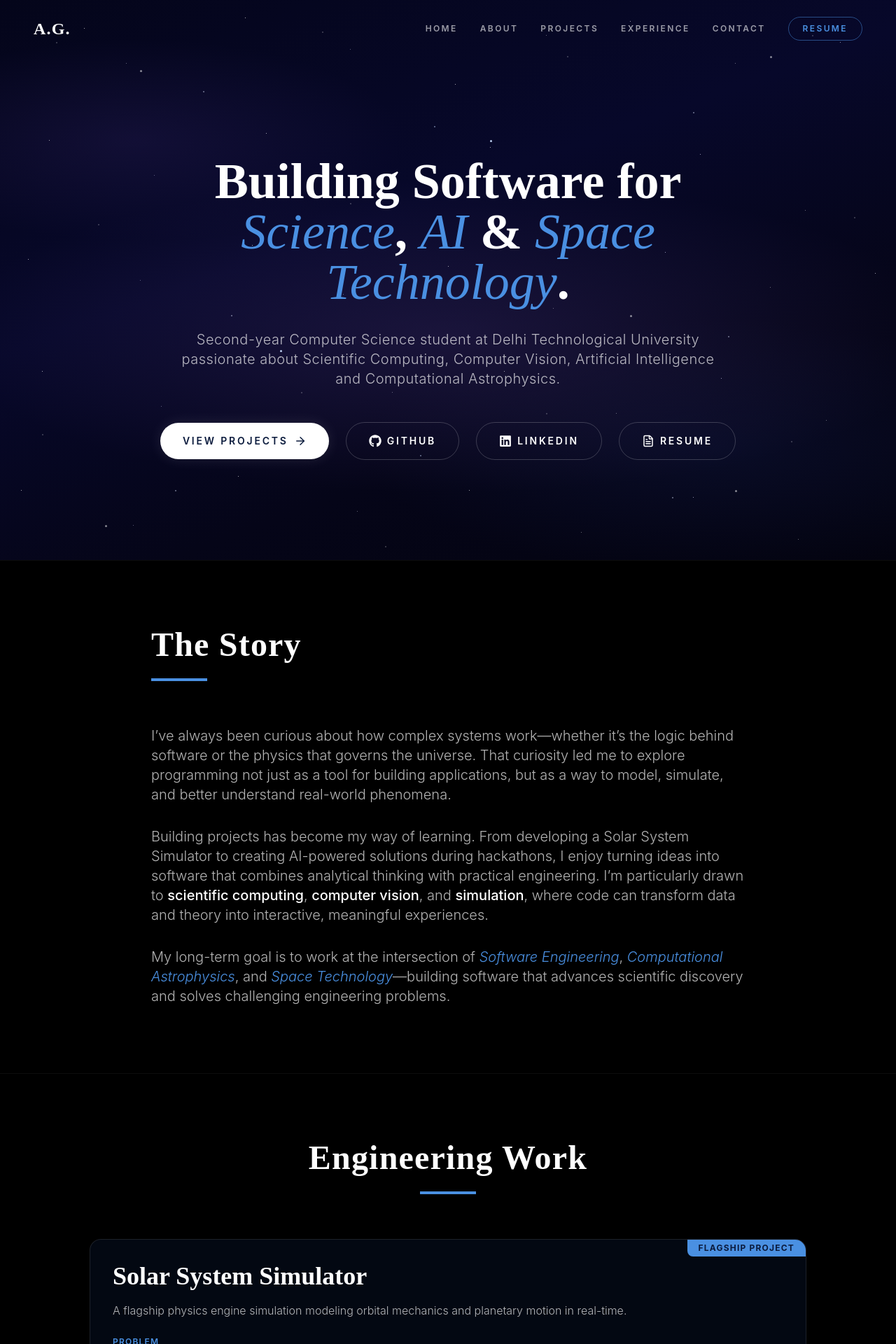
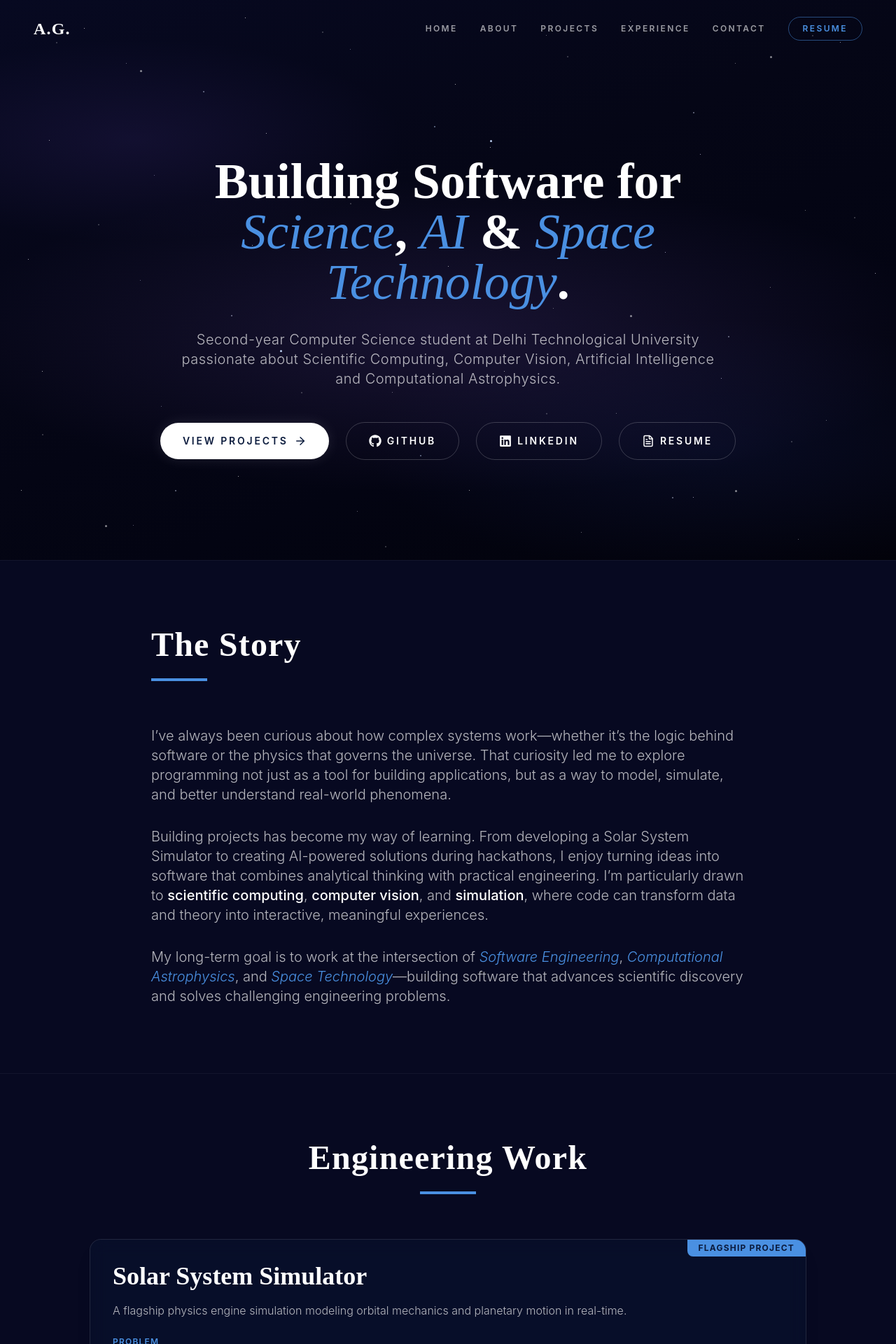
Before and after one commit to abhishtagyanda-png/htmlportfolioo, a React (Vite) app: page / in a window 1280 px wide. Shown: the top 1920 px of the page at 70% size. Built offline with nearby package versions, Linux system fonts and the light colour scheme.

Commit message:
fix: make starfield visible across all sections by removing opaque backgrounds

```diff
--- a/src/components/layout/Footer.jsx
+++ b/src/components/layout/Footer.jsx
@@ -2,7 +2,7 @@ import React from 'react';
 
 const Footer = () => {
   return (
-    <footer className="bg-background py-16 border-t border-white/5 relative z-10">
+    <footer className="bg-transparent py-16 border-t border-white/5 relative z-10">
       <div className="container mx-auto px-6 text-center max-w-2xl">
         <div className="font-serif text-xl md:text-2xl italic text-white/70 mb-8 font-light flex flex-col gap-4">
           <p>"The universe is big. Might as well write good code while exploring it."</p>
--- a/src/components/sections/About.jsx
+++ b/src/components/sections/About.jsx
@@ -4,7 +4,7 @@ import SectionHeading from '../ui/SectionHeading';
 
 const About = () => {
   return (
-    <section id="about" className="py-24 bg-background relative border-t border-white/5">
+    <section id="about" className="py-24 bg-transparent relative border-t border-white/5">
       <div className="container mx-auto px-6 max-w-4xl">
         <SectionHeading align="left">The Story</SectionHeading>
 
--- a/src/components/sections/Achievements.jsx
+++ b/src/components/sections/Achievements.jsx
@@ -38,7 +38,7 @@ const achievementsData = [
 
 const Achievements = () => {
   return (
-    <section id="achievements" className="py-24 bg-background relative border-t border-white/5">
+    <section id="achievements" className="py-24 bg-transparent relative border-t border-white/5">
       <div className="container mx-auto px-6 max-w-5xl">
         <SectionHeading>Milestones</SectionHeading>
 
--- a/src/components/sections/Contact.jsx
+++ b/src/components/sections/Contact.jsx
@@ -6,7 +6,7 @@ import { FaLinkedin, FaGithub } from 'react-icons/fa';
 
 const Contact = () => {
   return (
-    <section id="contact" className="py-32 bg-background relative border-t border-white/5">
+    <section id="contact" className="py-32 bg-transparent relative border-t border-white/5">
       <div className="container mx-auto px-6 max-w-3xl text-center">
         <SectionHeading>Initiate Contact</SectionHeading>
 
--- a/src/components/sections/Projects.jsx
+++ b/src/components/sections/Projects.jsx
@@ -105,7 +105,7 @@ const ProjectCard = ({ project, index }) => (
 
 const Projects = () => {
   return (
-    <section id="projects" className="py-24 bg-background relative border-t border-white/5">
+    <section id="projects" className="py-24 bg-transparent relative border-t border-white/5">
       <div className="container mx-auto px-6">
         <SectionHeading>Engineering Work</SectionHeading>
 
--- a/src/components/sections/TechStack.jsx
+++ b/src/components/sections/TechStack.jsx
@@ -23,7 +23,7 @@ const techCategories = [
 
 const TechStack = () => {
   return (
-    <section id="tech-stack" className="py-24 bg-background relative border-t border-white/5">
+    <section id="tech-stack" className="py-24 bg-transparent relative border-t border-white/5">
       <div className="container mx-auto px-6 max-w-5xl">
         <SectionHeading>Technical Arsenal</SectionHeading>
 
--- a/src/components/sections/Timeline.jsx
+++ b/src/components/sections/Timeline.jsx
@@ -15,7 +15,7 @@ const timelineData = [
 
 const Timeline = () => {
   return (
-    <section id="timeline" className="py-24 bg-background relative border-t border-white/5">
+    <section id="timeline" className="py-24 bg-transparent relative border-t border-white/5">
       <div className="container mx-auto px-6 max-w-3xl">
         <SectionHeading align="left">Trajectory</SectionHeading>
 
--- a/src/index.css
+++ b/src/index.css
@@ -4,7 +4,7 @@
 
 @layer base {
   html {
-    background: #04051a;
+    background: #070921;
   }
 
   body {
@@ -45,7 +45,7 @@
     /* Bottom-right navy cloud */
     radial-gradient(ellipse 60% 35% at 80% 80%, rgba(20, 30, 80, 0.30) 0%, transparent 65%),
     /* Base deep space */
-    linear-gradient(160deg, #04051a 0%, #07082a 40%, #050518 70%, #03030f 100%);
+    linear-gradient(160deg, #070921 0%, #050616 40%, #030412 70%, #02020a 100%);
 }
 
 /* Star layers — tiny dots via box-shadow (no images, no JS needed) */
```
